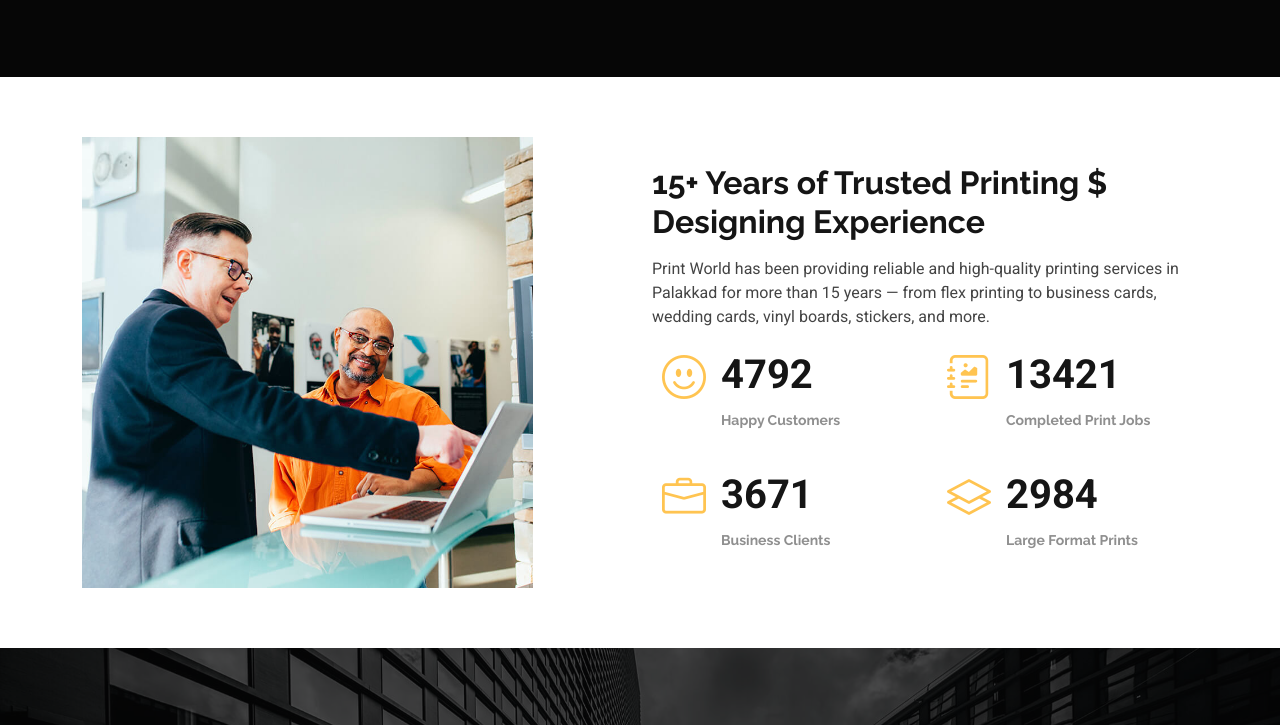
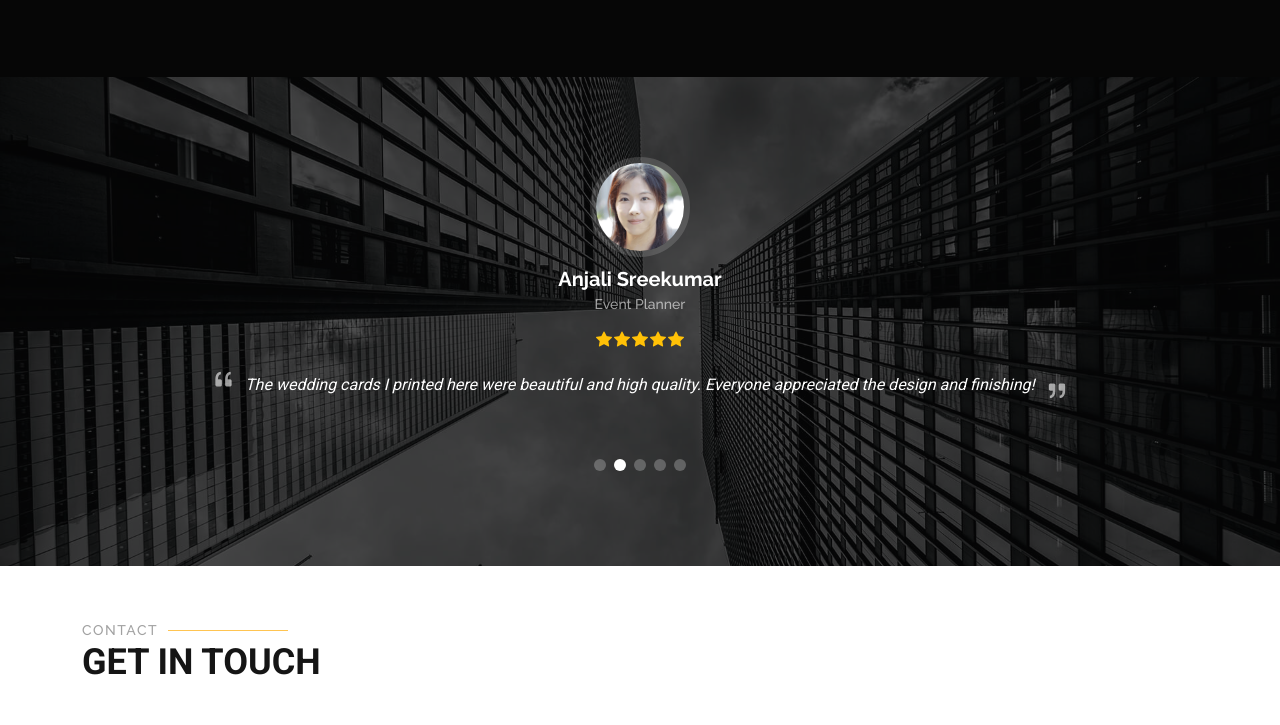
Before and after one commit to sreyasstp/printworld, a plain HTML site: page index.html in a window 1280 px wide. Shown: the part 2933-3658 px from the top of the page. Drawn offline with Linux system fonts and the light colour scheme.

Commit message:
remoce stats

```diff
--- a/index.html
+++ b/index.html
@@ -310,81 +310,7 @@
 
 
 
-<!-- Stats Section -->
-<section id="stats" class="stats section">
 
-  <div class="container" data-aos="fade-up" data-aos-delay="100">
-
-    <div class="row gy-4 align-items-center justify-content-between">
-
-      <div class="col-lg-5">
-        <img src="assets/img/stats-img.jpg" alt="" class="img-fluid">
-      </div>
-
-      <div class="col-lg-6">
-
-        <h3 class="fw-bold fs-2 mb-3">15+ Years of Trusted Printing $ Designing Experience</h3>
-        <p>
-          Print World has been providing reliable and high-quality printing services in Palakkad
-          for more than 15 years — from flex printing to business cards, wedding cards, vinyl boards, stickers, and more.
-        </p>
-
-        <div class="row gy-4">
-
-          <div class="col-lg-6">
-            <div class="stats-item d-flex">
-              <i class="bi bi-emoji-smile flex-shrink-0"></i>
-              <div>
-                <span data-purecounter-start="0" data-purecounter-end="4792" data-purecounter-duration="1" class="purecounter"></span>
-                <p><strong>Happy Customers</strong></p>
-              </div>
-            </div>
-          </div>
-          <!-- End Stats Item -->
-
-          <div class="col-lg-6">
-            <div class="stats-item d-flex">
-              <i class="bi bi-journal-richtext flex-shrink-0"></i>
-              <div>
-                <span data-purecounter-start="0" data-purecounter-end="13421" data-purecounter-duration="1" class="purecounter"></span>
-                <p><strong>Completed Print Jobs</strong></p>
-              </div>
-            </div>
-          </div>
-          <!-- End Stats Item -->
-
-          <div class="col-lg-6">
-            <div class="stats-item d-flex">
-              <i class="bi bi-briefcase flex-shrink-0"></i>
-              <div>
-                <span data-purecounter-start="0" data-purecounter-end="3671" data-purecounter-duration="1" class="purecounter"></span>
-                <p><strong>Business Clients</strong></p>
-              </div>
-            </div>
-          </div>
-          <!-- End Stats Item -->
-
-          <div class="col-lg-6">
-            <div class="stats-item d-flex">
-              <i class="bi bi-layers flex-shrink-0"></i>
-              <div>
-                <span data-purecounter-start="0" data-purecounter-end="2984" data-purecounter-duration="1" class="purecounter"></span>
-                <p><strong>Large Format Prints</strong></p>
-              </div>
-            </div>
-          </div>
-          <!-- End Stats Item -->
-
-        </div>
-
-      </div>
-
-    </div>
-
-  </div>
-
-</section>
-<!-- /Stats Section -->
 
 <!-- Testimonials Section -->
 <section id="testimonials" class="testimonials section dark-background">
```
